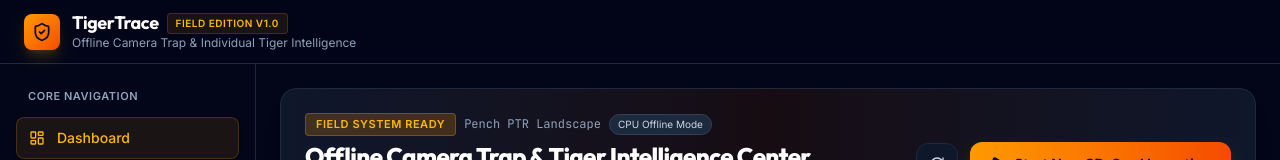
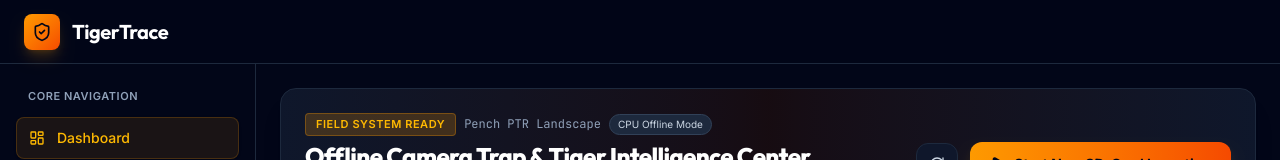
Before and after one commit to ShubhamYadav-006/tiger-trace, a React (Vite) app in the folder frontend/: page / in a window 1280 px wide. Shown: the top 160 px of the page. Built offline with nearby package versions, Linux system fonts and the light colour scheme; no server answers.

Commit message:
Remove header version badge and subtitle text

```diff
--- a/frontend/src/components/layout/Header.tsx
+++ b/frontend/src/components/layout/Header.tsx
@@ -8,17 +8,9 @@
         <div className="w-9 h-9 rounded-lg bg-gradient-to-br from-amber-500 to-orange-600 flex items-center justify-center shadow-lg shadow-amber-500/20">
           <ShieldCheck className="w-5 h-5 text-slate-950 font-bold" />
         </div>
-        <div>
-          <div className="flex items-center gap-2">
-            <h1 className="text-lg font-bold tracking-tight text-white font-heading leading-tight">
-              TigerTrace
-            </h1>
-            <span className="text-[10px] font-semibold uppercase px-2 py-0.5 rounded bg-amber-500/10 text-amber-400 border border-amber-500/20 tracking-wider">
-              Field Edition v1.0
-            </span>
-          </div>
-          <p className="text-xs text-slate-400">Offline Camera Trap & Individual Tiger Intelligence</p>
-        </div>
+        <h1 className="text-xl font-bold tracking-tight text-white font-heading leading-tight">
+          TigerTrace
+        </h1>
       </div>
     </header>
   );
```
